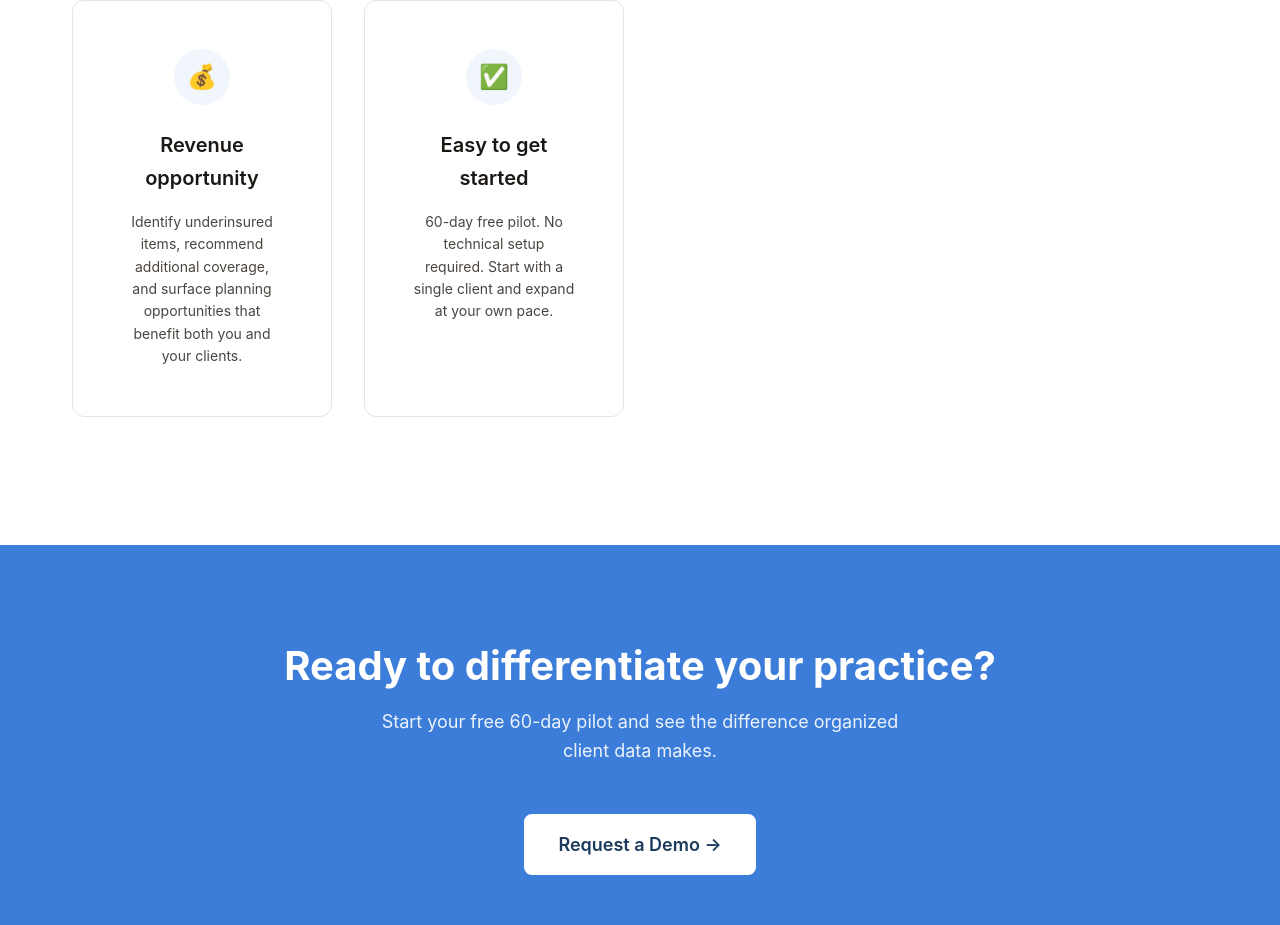
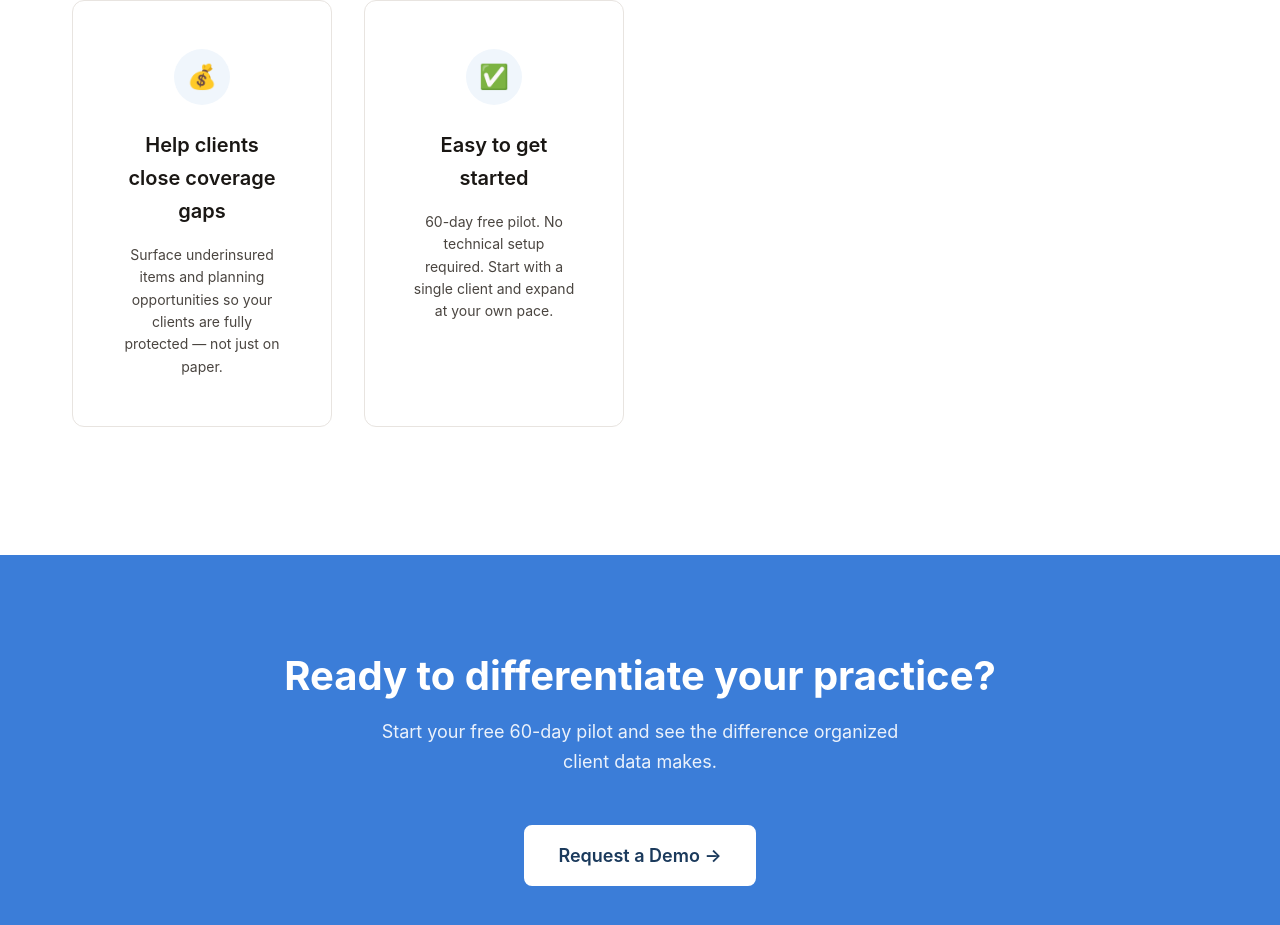
Before and after one commit to HeirDock/heirdock-website, a React (Vite) app in the folder apps/web/: page /partner/why-partner in a window 1280 px wide. Shown: the part 995-1920 px from the top of the page. Built offline with nearby package versions, Linux system fonts and the light colour scheme.

Commit message:
Reword partner Why Partner revenue tile to focus on coverage gaps

```diff
--- a/apps/web/src/pages/partner/WhyPartner.tsx
+++ b/apps/web/src/pages/partner/WhyPartner.tsx
@@ -51,10 +51,10 @@ export default function WhyPartner() {
             </div>
             <div className="feature-card">
               <div className="feature-card__icon">&#128176;</div>
-              <div className="feature-card__title">Revenue opportunity</div>
+              <div className="feature-card__title">Help clients close coverage gaps</div>
               <p className="feature-card__description">
-                Identify underinsured items, recommend additional coverage, and surface
-                planning opportunities that benefit both you and your clients.
+                Surface underinsured items and planning opportunities so your clients
+                are fully protected — not just on paper.
               </p>
             </div>
             <div className="feature-card">
```
